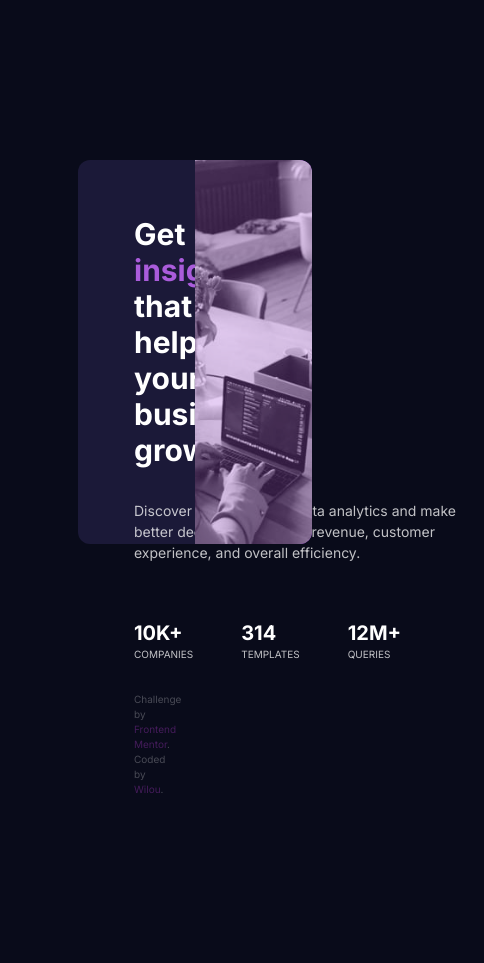
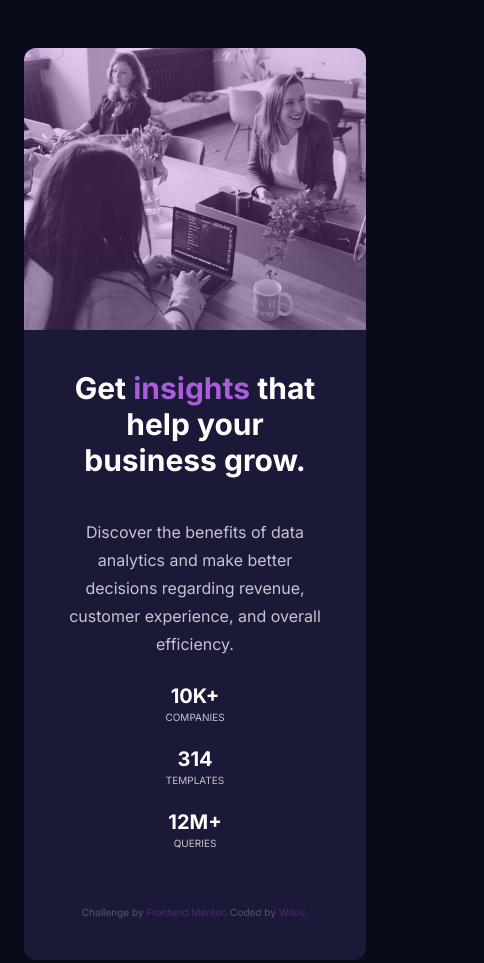
Before and after one commit to Wilouricard/statsPreviewCardComponent, a website: page index.html in a window 390 px wide. Shown: the whole page, 484 px wide, since content can reach past the window. Before the commit the page ends 844 px from the top, so only its background shows below. Drawn offline with Linux system fonts and the light colour scheme.

Commit message:
mobile first version

```diff
--- a/index.html
+++ b/index.html
@@ -40,15 +40,19 @@
     </style>
   </head>
   <body class="flex justify-center bg-main-background">
-    <div id="big" class="flex mt-40 w-3/5 h-96">
-      <div id="left" class="bg-card-background rounded-l-xl w-1/2 p-14">
-        <h1 class="text-3xl text-main-heading-stats font-bold pb-8">Get <span class="text-accent">insights</span> that help your business grow.</h1>
-        <p class="text-main-paragraph text-[14px] pb-14 w-[350px]">
+    <div id="big" class="flex w-full flex-col mx-6 my-12 lg:m-40 lg:flex-row-reverse lg:h-[510px]">
+      <div class="rounded-t-xl object-fit bg-accent overflow-hidden lg:rounded-r-xl lg:rounded-none lg:w-1/2">
+        <img src="./images/image-header-desktop.jpg" alt="" class="rounded-t-xl lg:rounded-t-none object-cover h-full w-full opacity-70">
+        <!-- <div class="bg-accent w-full h-full rounded-r-xl -translate-y-full opacity-50"></div> -->
+      </div>
+      <div id="left" class=" bg-card-background rounded-b-xl lg:rounded-none lg:rounded-l-xl p-10 flex flex-col text-center gap-6 lg:w-1/2 lg:text-left lg:p-24 lg:pr-28">
+        <h1 class="text-3xl text-main-heading-stats font-bold mb-4">Get <span class="text-accent">insights</span> that help your business grow.</h1>
+        <p class="text-main-paragraph text-[16px] leading-7 lg:mb-10">
           Discover the benefits of data analytics and make better decisions
           regarding revenue, customer experience, and overall efficiency.
         </p>
-        <div id="numbers" class="flex uppercase gap-12">
-          <div class="flex flex-col">
+        <div id="numbers" class=" uppercase flex flex-col gap-5 lg:flex-row lg:justify-between lg:w-full">
+          <div class="">
             <h2 class="text-xl font-bold text-main-heading-stats">10k+</h2>
             <p class="text-main-paragraph text-[10px]">companies</p>
           </div>
@@ -56,7 +60,7 @@
             <h2 class="text-xl font-bold text-main-heading-stats">314</h2>
             <p class="text-main-paragraph text-[10px]">templates</p>
           </div>
-          <div class="flex flex-col">
+          <div class="">
             <h2 class="text-xl font-bold text-main-heading-stats">12m+</h2>
             <p class="text-main-paragraph text-[10px]">queries</p>
           </div>
@@ -68,10 +72,6 @@
           >. Coded by <a href="#">Wilou</a>.
         </div>
       </div>
-      <div class="rounded-r-xl object-cover w-1/2 bg-accent overflow-hidden">
-        <img src="./images/image-header-desktop.jpg" alt="" class="rounded-r-xl object-cover h-full w-full opacity-70">
-        <!-- <div class="bg-accent w-full h-full rounded-r-xl -translate-y-full opacity-50"></div> -->
-      </div>
     </div>
 
 
```
Also changed, not shown: dist/output.css.
